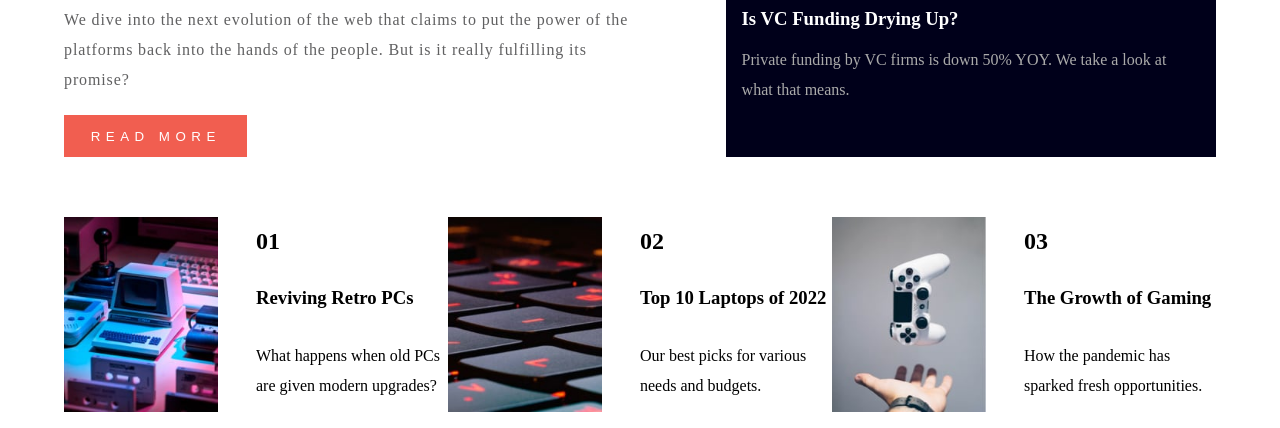
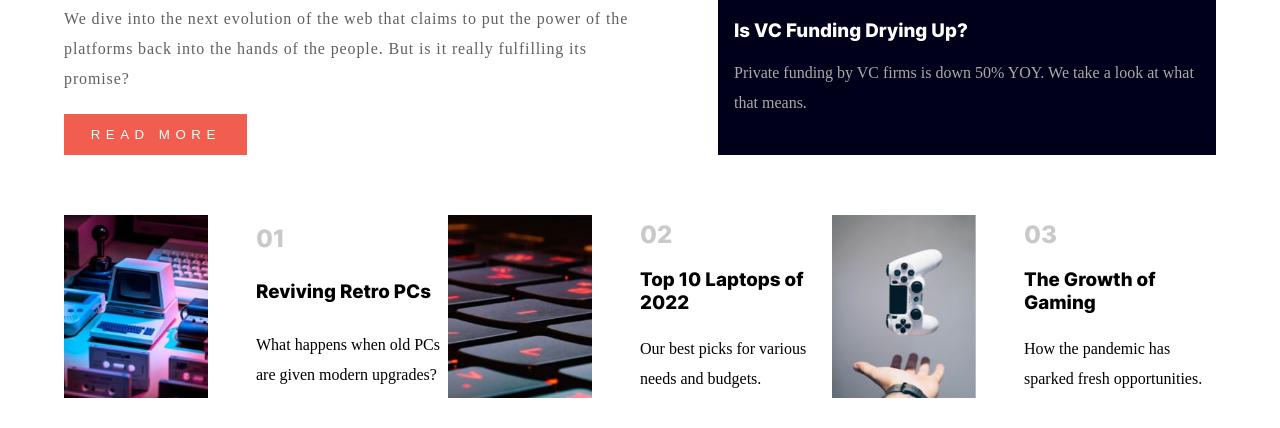
Before and after one commit to HidayatRf/news-homepage-main, a plain HTML site: page index.html in a window 1280 px wide. Shown: the part 390-818 px from the top of the page. Drawn offline with Linux system fonts and the light colour scheme.

Commit message:
finishing the web

```diff
--- a/style.css
+++ b/style.css
@@ -19,12 +19,26 @@ html, body {
 	overflow-x: hidden;
 }
 
+@font-face {
+	font-family: 'interReg';
+	src: url('assets/fonts/static/Inter-Regular.ttf') format('truetype');
+}
+
+@font-face {
+	font-family: 'interExBold';
+	src: url('assets/fonts/static/Inter-ExtraBold.ttf') format('truetype');
+}
+
 .img-100 {
 	width: 100%;
 }
 
 .text-lh-30 {
  line-height: 30px;
+}
+
+.text-bold {
+	font-family: interExBold;
 }
 /* end of reset */
 
@@ -124,7 +138,7 @@ header button {
 
 .news-new .content:last-child {
  border: none;
- padding-botton: 0;
+ padding-bottom: 0;
 }
 /* end of news new */
 
@@ -135,7 +149,11 @@ header button {
 }
 
 .category-news img {
- width: 80%;
+ width: 75%;
+}
+
+.category-news h2 {
+ color: rgba(120, 120, 120, .4);
 }
 
 .category-news .content {
```
